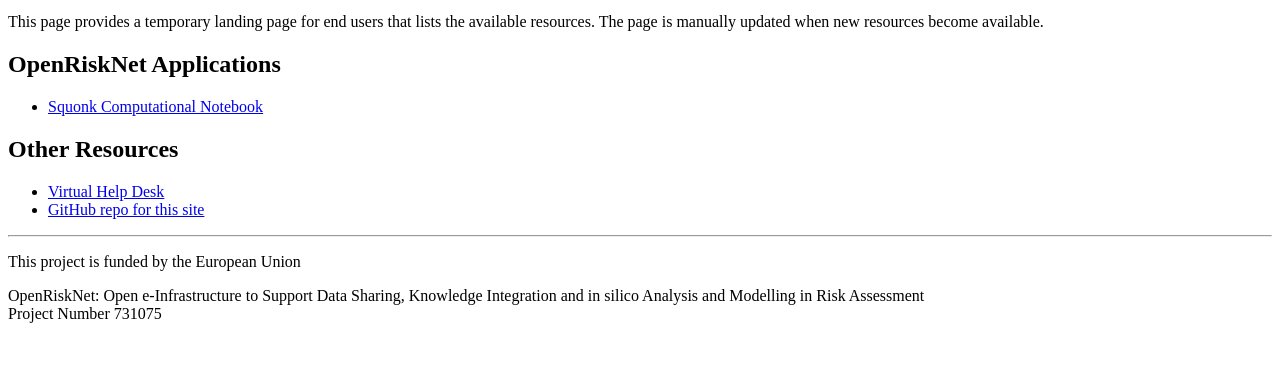
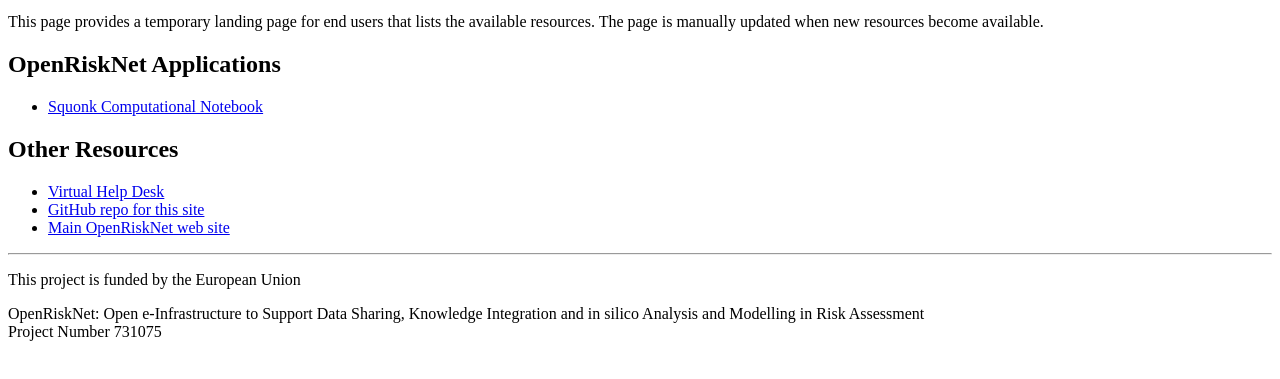
Before and after one commit to OpenRiskNet/landing_page, a plain HTML site: page index.html in a window 1280 px wide. Shown: the part 87-466 px from the top of the page. Drawn offline with Linux system fonts and the light colour scheme.

Commit message:
Added link to main website

```diff
--- a/index.html
+++ b/index.html
@@ -15,6 +15,7 @@ The page is manually updated when new resources become available.<p>
 <ul>
 <li><a href="https://openrisknet.freshdesk.com/support/home">Virtual Help Desk</a></li>
 <li><a href="https://github.com/OpenRiskNet/landing_page">GitHub repo for this site</a></li>
+<li><a href="https://openrisknet.org">Main OpenRiskNet web site</a></li>
 </ul>
 
 <hr/>
```
